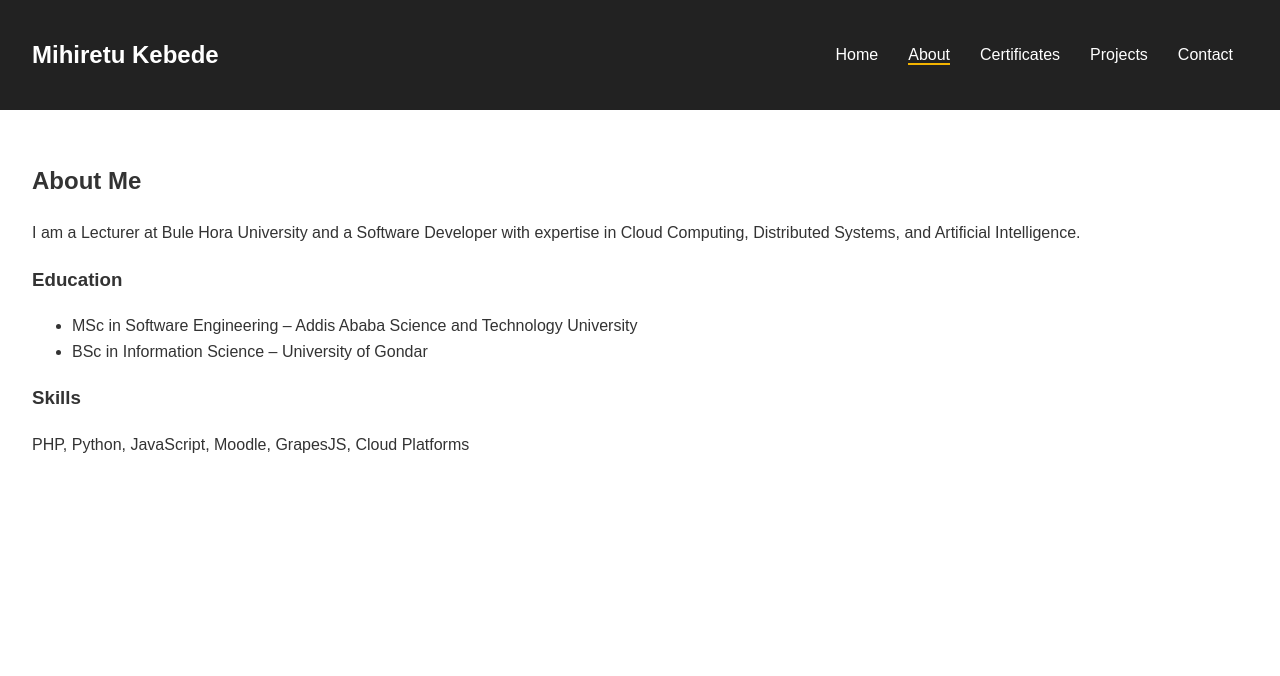
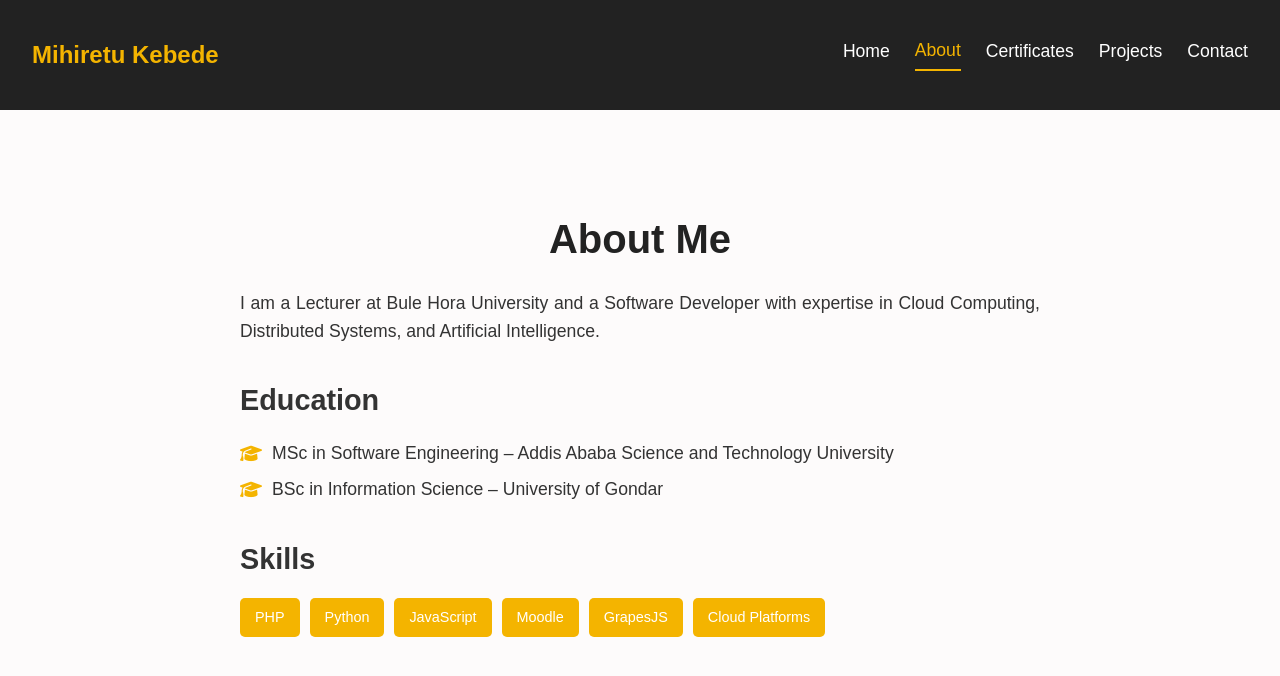
Before and after one commit to mir802/mire.github.io, a plain HTML site: page about.html in a window 1280 px wide. Drawn offline with Linux system fonts and the light colour scheme.

Commit message:
Update about.html

```diff
--- a/about.html
+++ b/about.html
@@ -4,16 +4,146 @@
   <meta charset="UTF-8">
   <meta name="viewport" content="width=device-width, initial-scale=1.0">
   <title>About | Mihiretu Kebede</title>
-  <link rel="stylesheet" href="css/style.css">
+  <link rel="stylesheet" href="https://cdnjs.cloudflare.com/ajax/libs/font-awesome/6.4.0/css/all.min.css">
+  <style>
+    /* General Styles */
+    body {
+      margin: 0;
+      font-family: 'Poppins', sans-serif;
+      line-height: 1.6;
+      color: #333;
+      background: #fdfbfb;
+    }
+
+       /* Header / Navigation */
+    header {
+      background: #222;
+      color: #fff;
+      padding: 1rem 2rem;
+      position: sticky;
+      top: 0;
+      z-index: 1000;
+      transition: background 0.3s, box-shadow 0.3s;
+    }
+
+    header.scrolled {
+      background: #111;
+      box-shadow: 0 2px 8px rgba(0,0,0,0.3);
+    }
+
+    .logo {
+      font-size: 1.5rem;
+      font-weight: 600;
+      color: #f4b400;
+    }
+
+    nav {
+      display: flex;
+      justify-content: space-between;
+      align-items: center;
+    }
+
+    nav ul {
+      list-style: none;
+      display: flex;
+      margin: 0;
+      padding: 0;
+    }
+
+    nav ul li {
+      margin-left: 25px;
+      position: relative;
+    }
+
+    nav ul li a {
+      color: #fff;
+      text-decoration: none;
+      font-weight: 500;
+      padding: 5px 0;
+      transition: color 0.3s, border-bottom 0.3s;
+    }
+
+    nav ul li a:hover {
+      color: #f4b400;
+      border-bottom: 2px solid #f4b400;
+    }
+
+    nav ul li a.active {
+      color: #f4b400;
+      border-bottom: 2px solid #f4b400;
+    }
+
+    .content {
+      padding: 4rem 2rem;
+      max-width: 800px;
+      margin: 0 auto;
+    }
+
+    .content h2 {
+      font-size: 2.5rem;
+      margin-bottom: 1rem;
+      color: #222;
+      text-align: center;
+    }
+
+    .content p {
+      font-size: 1.1rem;
+      margin-bottom: 2rem;
+      text-align: justify;
+    }
+
+    .content h3 {
+      font-size: 1.8rem;
+      margin-bottom: 1rem;
+      color: #333;
+    }
+
+    ul {
+      list-style: none;
+      padding: 0;
+    }
+
+    ul li {
+      font-size: 1.1rem;
+      margin-bottom: 0.5rem;
+      display: flex;
+      align-items: center;
+    }
+
+    ul li i {
+      margin-right: 10px;
+      color: #f4b400;
+    }
+
+    .skills {
+      display: flex;
+      flex-wrap: wrap;
+      gap: 10px;
+      margin-top: 1rem;
+    }
+
+    .skill {
+      background: #f4b400;
+      color: #fff;
+      padding: 8px 15px;
+      border-radius: 5px;
+      font-size: 0.9rem;
+    }
+
+    .skills-title {
+      margin-top: 2rem;
+      font-size: 1.8rem;
+      color: #333;
+    }
+  </style>
 </head>
 <body>
   <header>
     <nav>
       <h1 class="logo">Mihiretu Kebede</h1>
-      <div class="hamburger" id="hamburger">☰</div>
-      <ul class="nav-links" id="nav-links">
+      <ul class="nav-links">
         <li><a href="index.html">Home</a></li>
-        <li><a class="active" href="about.html">About</a></li>
+        <li><a href="about.html" class="active">About</a></li>
         <li><a href="certificates.html">Certificates</a></li>
         <li><a href="projects.html">Projects</a></li>
         <li><a href="contact.html">Contact</a></li>
@@ -24,15 +154,59 @@
   <section class="content">
     <h2>About Me</h2>
     <p>I am a Lecturer at Bule Hora University and a Software Developer with expertise in Cloud Computing, Distributed Systems, and Artificial Intelligence.</p>
+
     <h3>Education</h3>
     <ul>
-      <li>MSc in Software Engineering – Addis Ababa Science and Technology University</li>
-      <li>BSc in Information Science – University of Gondar</li>
+      <li><i class="fas fa-graduation-cap"></i> MSc in Software Engineering – Addis Ababa Science and Technology University</li>
+      <li><i class="fas fa-graduation-cap"></i> BSc in Information Science – University of Gondar</li>
     </ul>
-    <h3>Skills</h3>
-    <p>PHP, Python, JavaScript, Moodle, GrapesJS, Cloud Platforms</p>
+
+    <h3 class="skills-title">Skills</h3>
+    <div class="skills">
+      <span class="skill">PHP</span>
+      <span class="skill">Python</span>
+      <span class="skill">JavaScript</span>
+      <span class="skill">Moodle</span>
+      <span class="skill">GrapesJS</span>
+      <span class="skill">Cloud Platforms</span>
+    </div>
   </section>
 
-  <script src="js/script.js"></script>
+
+  <script>
+    // Lightbox functionality
+    const cards = document.querySelectorAll('.card');
+    const modal = document.getElementById('modal');
+    const modalImg = document.getElementById('modal-img');
+    const modalClose = document.getElementById('modal-close');
+
+    cards.forEach(card => {
+      card.addEventListener('click', () => {
+        const imgSrc = card.getAttribute('data-img');
+        modalImg.src = imgSrc;
+        modal.style.display = 'flex';
+      });
+    });
+
+    modalClose.addEventListener('click', () => {
+      modal.style.display = 'none';
+    });
+
+    modal.addEventListener('click', (e) => {
+      if(e.target === modal) {
+        modal.style.display = 'none';
+      }
+    });
+
+    // Optional: change header style on scroll
+    window.addEventListener('scroll', () => {
+      const header = document.getElementById('header');
+      if(window.scrollY > 50) {
+        header.classList.add('scrolled');
+      } else {
+        header.classList.remove('scrolled');
+      }
+    });
+  </script>
 </body>
 </html>
```
